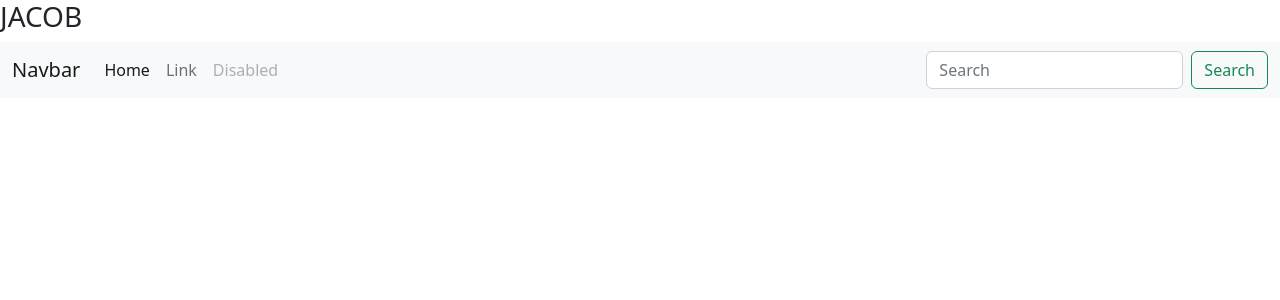
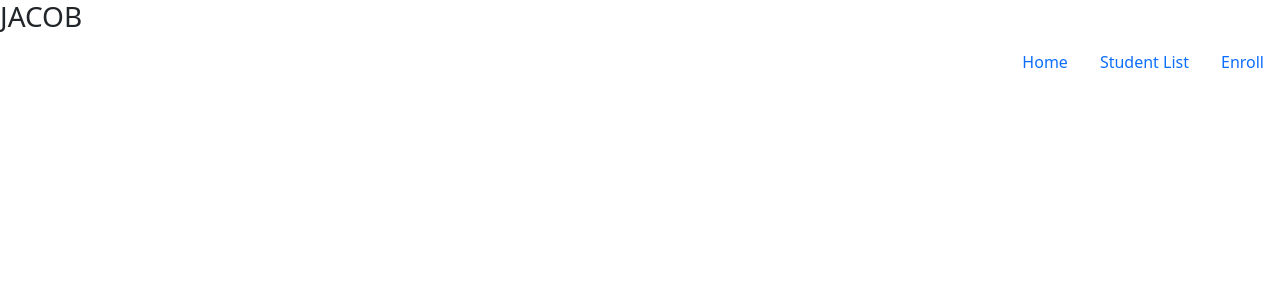
Before and after one commit to OkomoJacob/study-portal, an Angular app: page /home in a window 1280 px wide. Shown: the top 300 px of the page. Built offline with nearby package versions, Linux system fonts and the light colour scheme.

Commit message:
Updating app header component

```diff
--- a/src/app/header/header.component.html
+++ b/src/app/header/header.component.html
@@ -1,26 +1,11 @@
-<nav class="navbar navbar-expand-lg bg-light">
-    <div class="container-fluid">
-        <button class="navbar-toggler" type="button" data-bs-toggle="collapse" data-bs-target="#navbarTogglerDemo03"
-            aria-controls="navbarTogglerDemo03" aria-expanded="false" aria-label="Toggle navigation">
-            <span class="navbar-toggler-icon"></span>
-        </button>
-        <a class="navbar-brand" href="#">Navbar</a>
-        <div class="collapse navbar-collapse" id="navbarTogglerDemo03">
-            <ul class="navbar-nav me-auto mb-2 mb-lg-0">
+<ul class="nav justify-content-end">
     <li class="nav-item">
-                    <a class="nav-link active" aria-current="page" href="#">Home</a>
+        <a class="nav-link active" routerLink="/home">Home</a>
     </li>
     <li class="nav-item">
-                    <a class="nav-link" href="#">Link</a>
+        <a class="nav-link" routerLink="/student-list">Student List</a>
     </li>
     <li class="nav-item">
-                    <a class="nav-link disabled">Disabled</a>
+        <a class="nav-link" routerLink="/student-create">Enroll</a>
     </li>
 </ul>
-            <form class="d-flex" role="search">
-                <input class="form-control me-2" type="search" placeholder="Search" aria-label="Search">
-                <button class="btn btn-outline-success" type="submit">Search</button>
-            </form>
-        </div>
-    </div>
-</nav>
```
Lines whose indentation alone changed are shown as unchanged.
